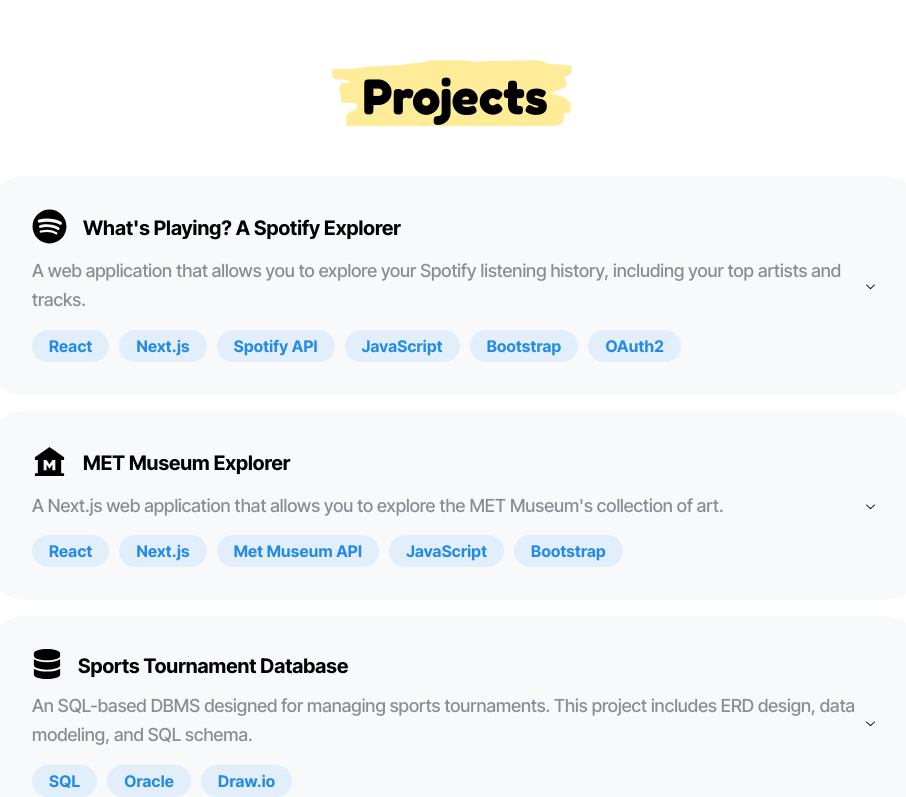
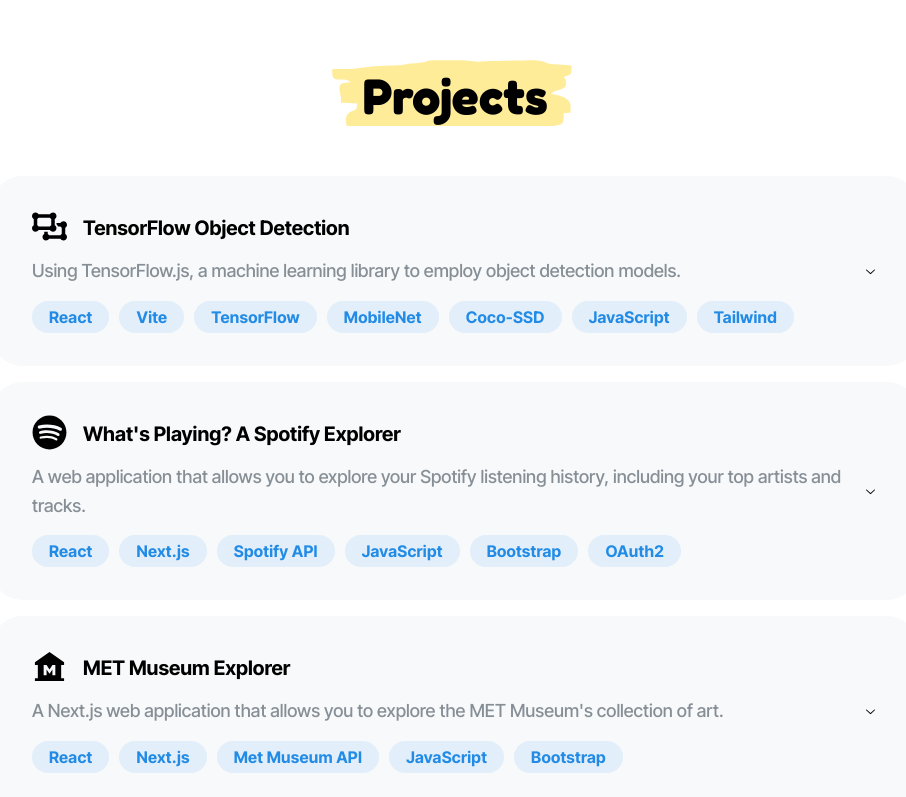
Before and after one commit to gladwinc/glad-port-2024, a Next.js app: page / in a window 1280 px wide. Shown: the part 674-1471 px from the top of the page, without its empty margins (185-1091 px from the left). Built offline with nearby package versions, Linux system fonts and the light colour scheme.

Commit message:
Adding new project into project section

```diff
--- a/app/components/Projects/Projects.tsx
+++ b/app/components/Projects/Projects.tsx
@@ -15,12 +15,31 @@
 import { MdPointOfSale, MdMuseum } from "react-icons/md";
 import { TbBulbFilled } from "react-icons/tb";
 import { IconArrowRight } from "@tabler/icons-react";
+import { FaObjectUngroup } from "react-icons/fa6";
 import classes from "./Projects.module.css";
 import { Fredoka } from "next/font/google";
 
 const fredoka = Fredoka({ subsets: ["latin"] });
 
 const projectData = [
+  {
+    title: "TensorFlow Object Detection",
+    description:
+      "Using TensorFlow.js, a machine learning library to employ object detection models.",
+    image: "/proj0.png",
+    github: "https://github.com/gladwinc/tensorflow-object-detection",
+    link: "https://tensorflow-object-detection-one.vercel.app/",
+    tags: [
+      "React",
+      "Vite",
+      "TensorFlow",
+      "MobileNet",
+      "Coco-SSD",
+      "JavaScript",
+      "Tailwind",
+    ],
+    icon: <FaObjectUngroup size={35} />,
+  },
   {
     title: "What's Playing? A Spotify Explorer",
     description:
```
Also changed, not shown: public/proj0.png (added).
